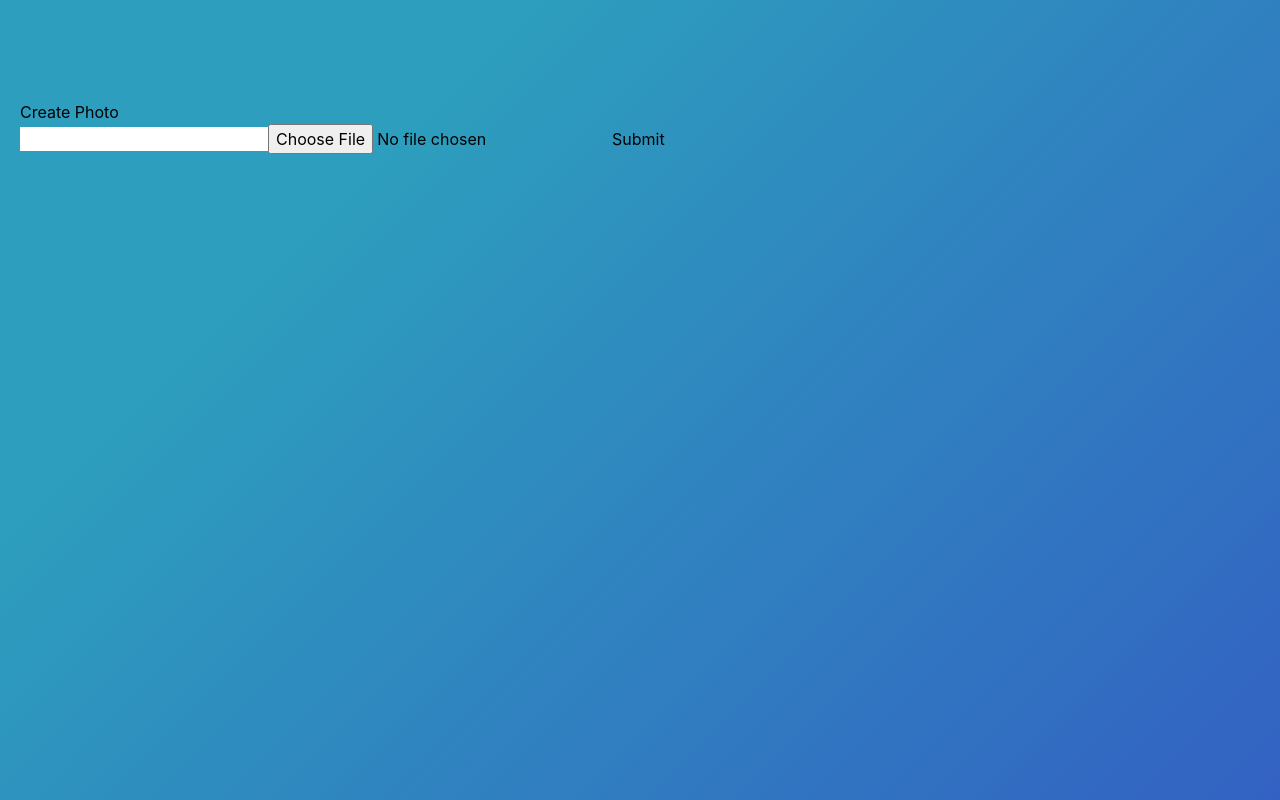
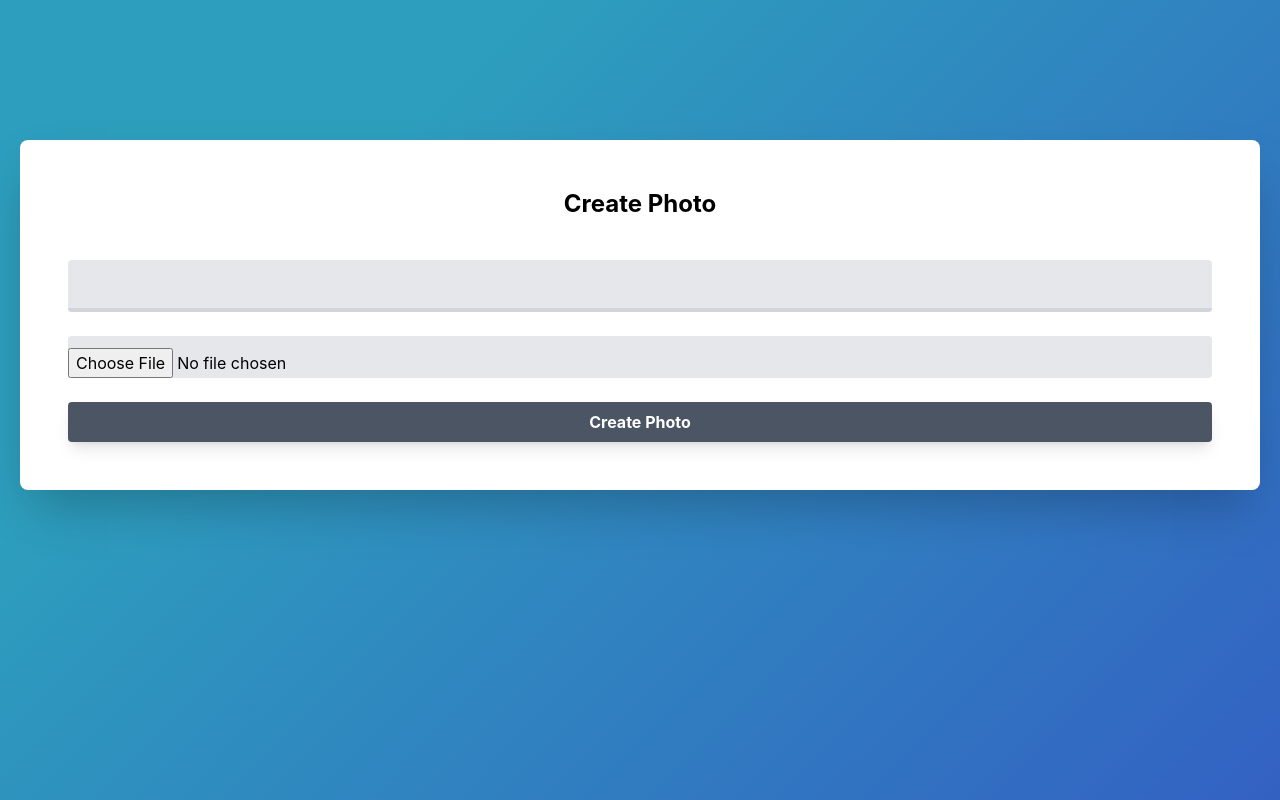
Before and after one commit to A-Isco/Firebase-With-React, a React (Create React App) app: page /photo/create in a window 1280 px wide. Built offline with nearby package versions, Linux system fonts and the light colour scheme.

Commit message:
photos style basic added

```diff
--- a/src/Pages/CreatePhotoPage.jsx
+++ b/src/Pages/CreatePhotoPage.jsx
@@ -87,26 +87,39 @@ let CreatePhotoPage = () => {
 
   return (
     <div className="container-sm  p-5">
-      <h1>Create Photo</h1>
-      <form onSubmit={handleAddPhoto}>
+      <div className="photos-container">
+        <section className="text-center">
+          <h3 className="font-bold text-2xl">Create Photo</h3>
+        </section>
+
+        <section className="mt-10">
+          <form className="flex flex-col" onSubmit={handleAddPhoto}>
+            <div className="field-container-form">
               <input
+                className="input-form"
                 type="text"
                 name="title"
                 onChange={(event) => handleInputs(event)}
               />
+            </div>
+            <div className="field-container-form">
               <input
                 type="file"
                 name="photoUrl"
                 onChange={(e) => setFile(e.target.files[0])}
               />
+            </div>
             <button
+              className="button-form"
               disabled={percentage !== null && percentage < 100}
               type="submit"
             >
-          Submit
+              Create Photo
             </button>
             {errorMessage !== "" ? <div>{errorMessage}</div> : null}
           </form>
+        </section>
+      </div>
     </div>
   );
 };
--- a/src/Pages/HomePage.jsx
+++ b/src/Pages/HomePage.jsx
@@ -51,17 +51,39 @@ let HomePage = () => {
 
   return (
     <div className="container-sm  p-5">
-      <h1>Home Page</h1>
-      <h2>Hi : {`${currentUser.email}`}</h2>
-      {data &&
-        data.map((item) => (
-          <div key={item.id}>
-            <img src={item.photoUrl} alt="photo" />
-            <p>{item.title}</p>
-            <p>{moment.unix(item.date).format()}</p>
-            <button onClick={() => handleDelete(item)}>Delete</button>
-          </div>
-        ))}
+      <section className="text-center mb-10">
+        <h1 className="font-bold text-2xl text-white">Home Page</h1>
+        <h2 className="font-bold text-2xl text-amber-200	">
+          Hi : {`${currentUser.email}`}
+        </h2>
+      </section>
+      {/* <div className="photos-container grid-cols-2	grid  gap-4 justify-center			"> */}
+      <div className="photos-container flex flex-wrap justify-evenly			">
+        {data &&
+          data.map((item) => (
+            <div key={item.id}>
+              <div className="max-w-sm bg-white rounded-lg border border-gray-200 shadow-md dark:bg-gray-800 dark:border-gray-700 text-center mt-7">
+                <img
+                  className="rounded-t-lg object-fill h-48 w-96"
+                  src={item.photoUrl}
+                  alt="photo"
+                />
+                <h5 className="mb-2 mt-2 text-2xl font-bold tracking-tight text-gray-900 dark:text-white">
+                  {item.title}
+                </h5>
+                <p className="mb-3 font-normal text-gray-700 dark:text-gray-400">
+                  {moment.unix(item.date).format()}{" "}
+                </p>
+                <button
+                  className="mb-4 mt-2 inline-flex items-center py-2 px-3 text-sm font-medium text-center text-white bg-blue-700 rounded-lg hover:bg-blue-800 focus:ring-4 focus:outline-none focus:ring-blue-300 dark:bg-blue-600 dark:hover:bg-blue-700 dark:focus:ring-blue-800"
+                  onClick={() => handleDelete(item)}
+                >
+                  Delete
+                </button>
+              </div>
+            </div>
+          ))}
+      </div>
     </div>
   );
 };
--- a/src/index.css
+++ b/src/index.css
@@ -18,6 +18,10 @@
   .form-container {
     @apply bg-white max-w-lg mx-auto p-8 md:p-12 my-10 rounded-lg shadow-2xl;
   }
+
+  .photos-container {
+    @apply bg-white  mx-auto p-8 md:p-12 my-10 rounded-lg shadow-2xl;
+  }
 }
 
 body {
```
Lines whose indentation alone changed are shown as unchanged.
